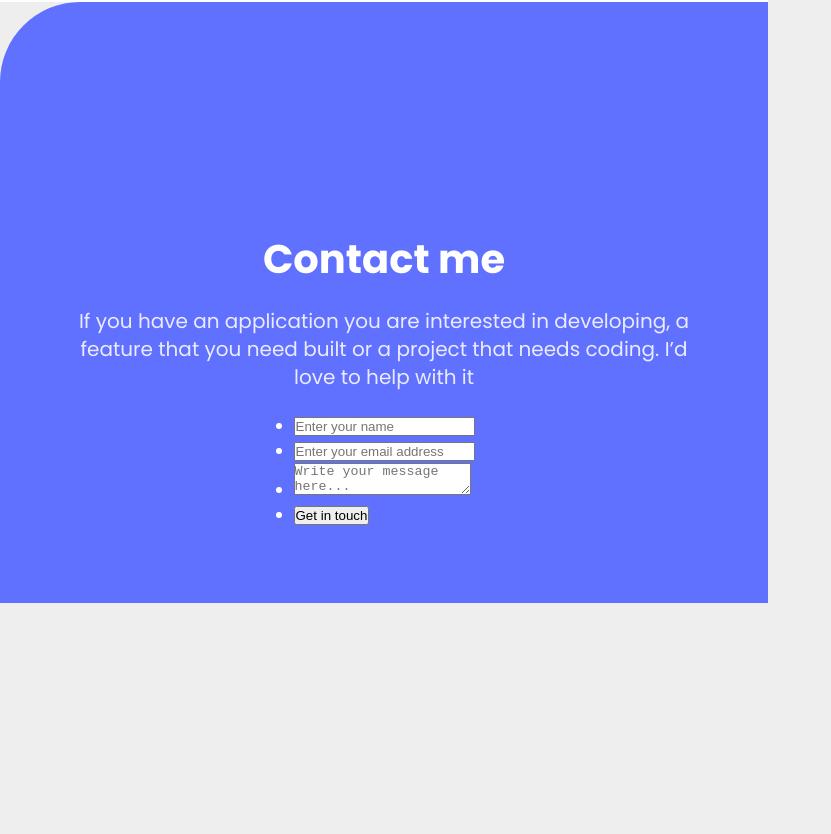
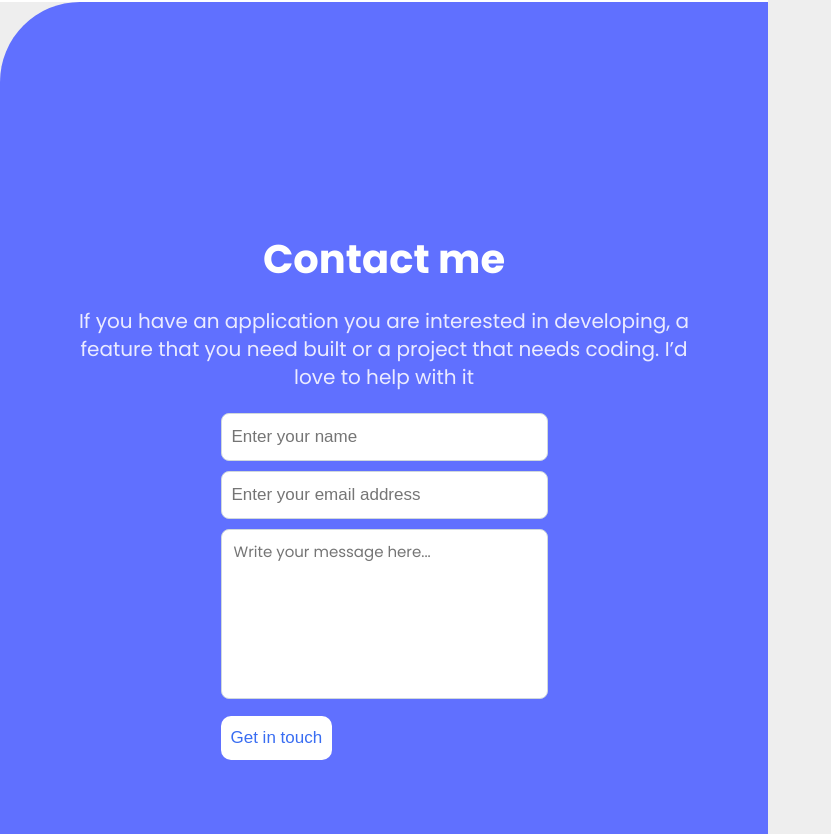
Before and after one commit to Lawmsangi/my-portfolio, a website: page index.html in a window 1280 px wide. Shown: the part 5320-6154 px from the top of the page, without its empty margins (0-831 px from the left). Before the commit the page ends 5923 px from the top, so only its background shows below. Drawn offline with Linux system fonts and the light colour scheme.

Commit message:
Added  css to form and button

```diff
--- a/contact.css
+++ b/contact.css
@@ -34,3 +34,73 @@
     color: #ebebff;
     text-align: center;
 }
+
+.contact-content form{
+    width: 100%;
+    height: 345px;
+    display: flex;
+    flex-direction: column;
+    align-items: center;
+}
+
+.contact-content form li{
+    list-style: none;
+}
+
+.contact-content form input{
+    width: 327px;
+    height: 48px;
+    gap: 10px;
+    border-radius: 8px;
+    border: 1px solid #CFD8DC;
+    margin-bottom: 10px;
+    padding-left: 10px;
+    font-size: 17px;
+}
+
+.contact-content form textarea{
+  font-family: 'Poppins', sans-serif;
+  font-weight: 400;
+  width: 327px;
+  height: 170px;
+  padding: 10px 12px;
+  box-sizing: border-box;
+  border: 1px solid #CFD8DC;
+  border-radius: 8px;
+  font-size: 15px;
+  line-height: 24px;
+  resize: none;
+}
+
+.contact-content button {
+  color: #396df2;
+  font-weight: 500;
+  font-size: 17px;
+  line-height: 24px;
+  letter-spacing: 3%;
+  background: #fff;
+  width: fit-content;
+  border-radius: 10px 10px;
+  padding: 10px;
+  border: 1px solid #396df2;
+  cursor: pointer;
+  margin-top: 10px;
+}
+
+.contact-content form button:hover {
+  background: #6070ff;
+  box-shadow: 0 8px 16px rgba(64, 83, 252, 0.24);
+  color: #fff;
+   border: 1px solid #fff;
+}
+
+.contact-content form button:active {
+  border: 1px solid #7f8cff;
+  color: #fff;
+  background: #2230d2;
+}
+
+.contact-content form button {
+  background-color: #fff;
+  border: none;
+}
```
